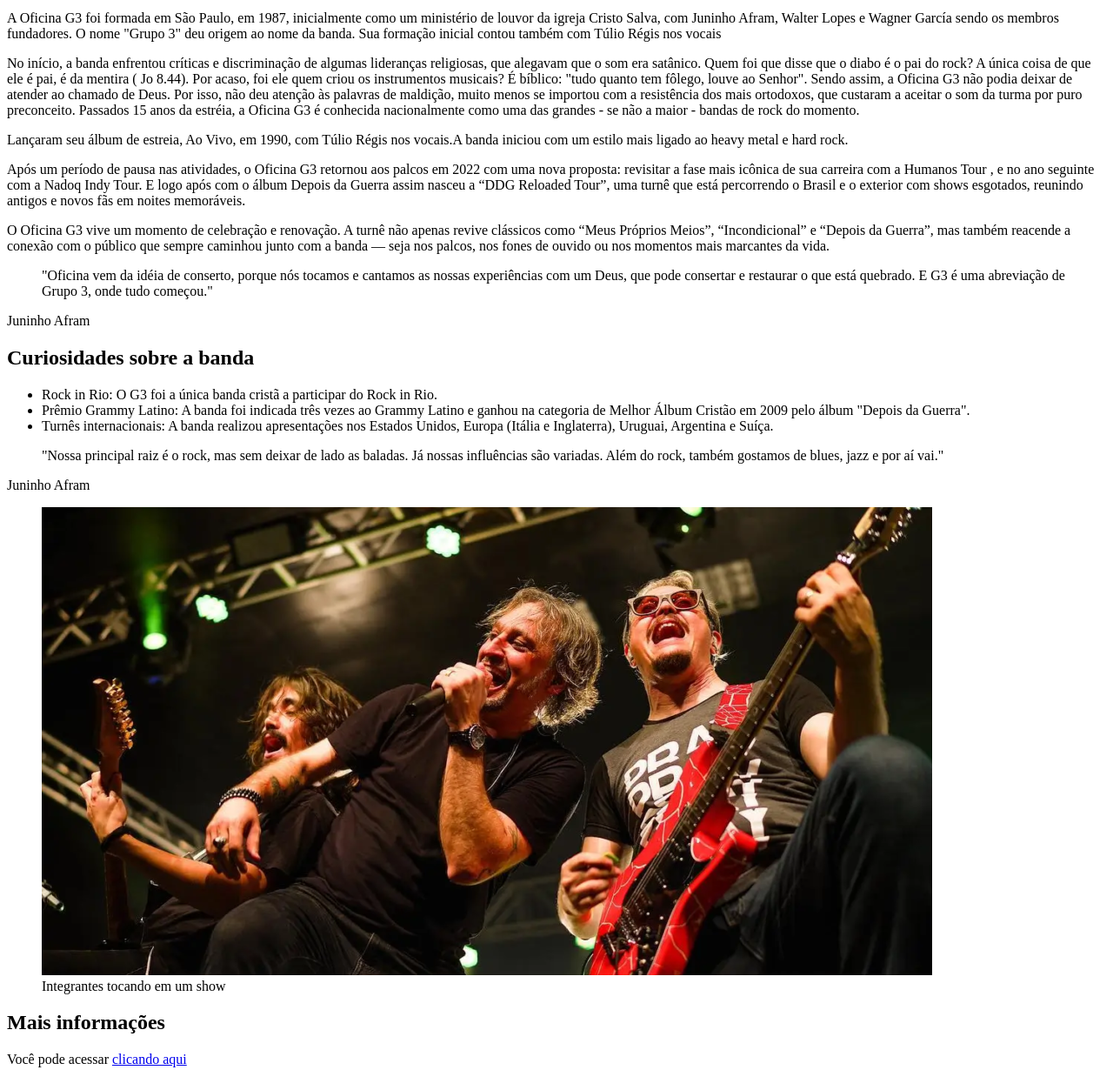
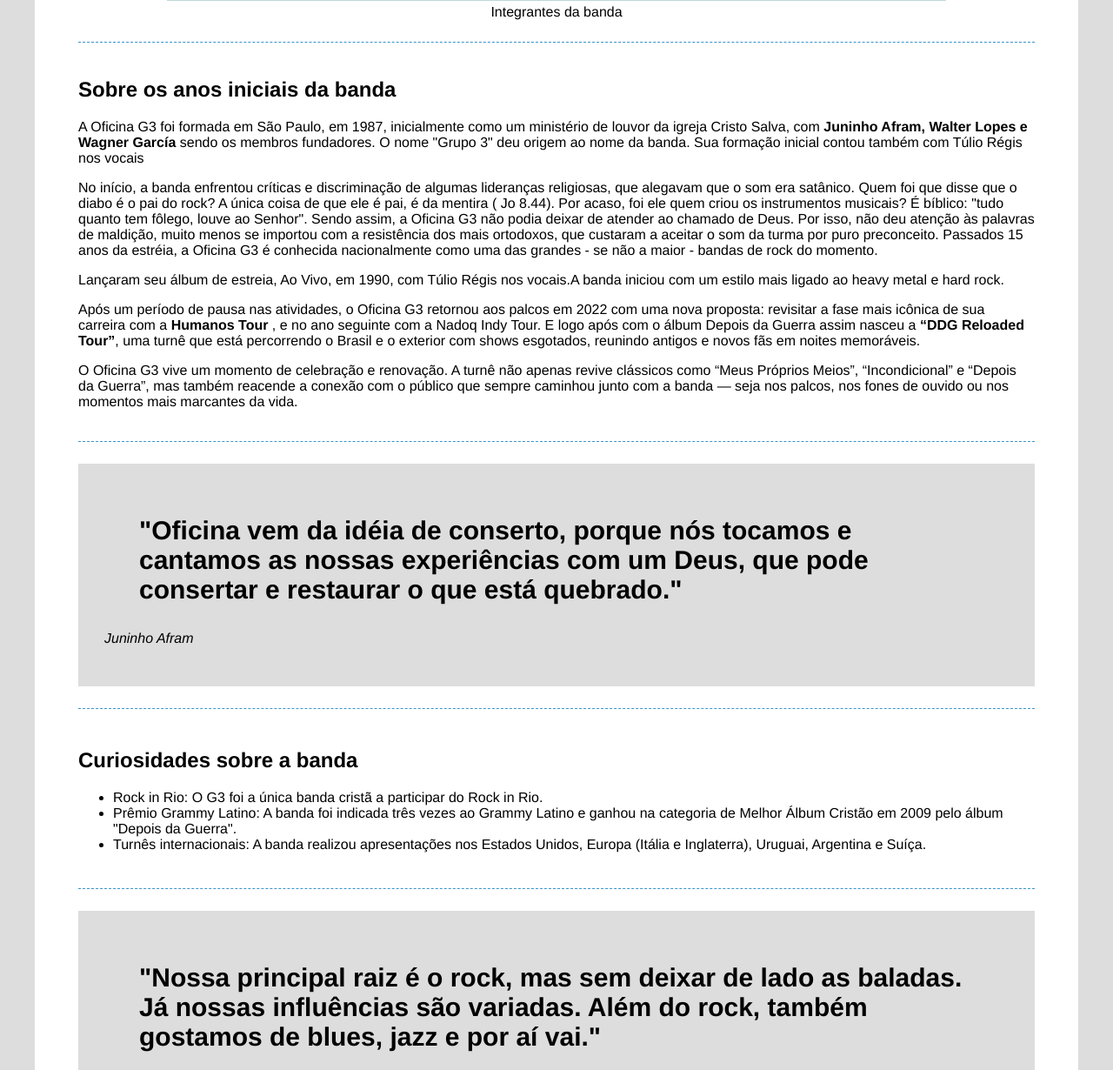
Before and after one commit to Yasmin-brito/WebDev, a plain HTML site: page 2_TRIBUTO/index.html in a window 1280 px wide. Shown: the part 780-2010 px from the top of the page at 87% size. Drawn offline with Linux system fonts and the light colour scheme.

Commit message:
Termino da estilização css

```diff
--- a/2_TRIBUTO/css/style.css
+++ b/2_TRIBUTO/css/style.css
@@ -1,6 +1,58 @@
-.main-title, .main-paragraph{
+html{
+    font-family: Helvetica;
+    background-color: #ddd;
+}
+.container{
+    max-width: 1100px;
+    background-color: #fff;
+    position: relative;
+    margin: 50px auto;
+    padding: 20px 50px;
+}
+.bold{
+    font-weight: 600;
+}
+header{
     text-align: center;
 }
+.main-title{
+    font-size: 30px;
+}
 .main-paragraph{
+     font-style: italic;
+}
+.featured-image{
+    text-align: center;
+    margin-top: 30px;
+
+}
+.biography{
+    padding: 20px 0;
+    margin: 25px 0;
+    border-top: 1px dashed rgb(55, 148, 202);
+    border-bottom: 1px dashed rgb(55, 148, 202);
+}
+.quotes{
+    padding: 30px;
+    background-color: #ddd;
+}
+.quotes blockquote{
+    font-size: 30px;
+    font-weight: bold;
+}
+.quotes p{
     font-style: italic;
 }
+.curiosities{
+    padding: 25px 0;
+    margin: 25px 0;
+    border-top: 1px dashed rgb(55, 148, 202);
+    border-bottom: 1px dashed rgb(55, 148, 202);
+}
+.curiosities li{
+    height: auto;
+}
+.img-bold{
+    text-align: center;
+    font-size: bold;
+}
--- a/2_TRIBUTO/index.html
+++ b/2_TRIBUTO/index.html
@@ -42,7 +42,7 @@
             <section class="quotes">
                 <blockquote>
                     "Oficina vem da idéia de conserto, porque nós tocamos e cantamos as nossas experiências com um Deus,
-                    que pode consertar e restaurar o que está quebrado. E G3 é uma abreviação de Grupo 3, onde tudo começou."
+                    que pode consertar e restaurar o que está quebrado."
                 </blockquote>
                 <p>Juninho Afram</p>
             </section>
@@ -61,7 +61,7 @@
                 </blockquote>
                 <p>Juninho Afram</p>
             </section>
-            <div class="img">
+            <div class="img-bold">
                 <figure>
                     <img src="/2_TRIBUTO/img/image-5-1024x538.png" alt="Imagem da banda tocando em um show">
                     <figcaption>Integrantes tocando em um show</figcaption>
```
